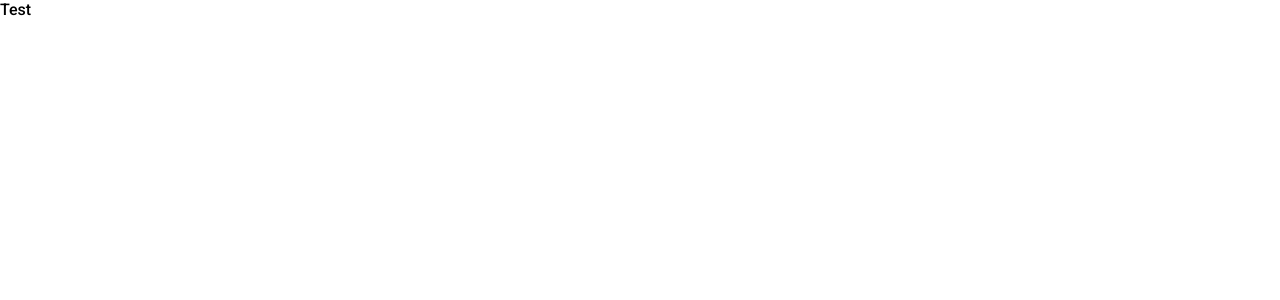
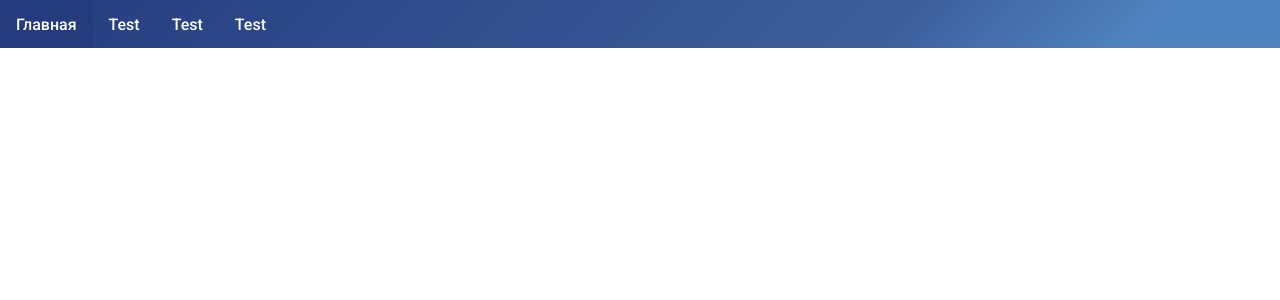
Before and after one commit to basizov/FeaturesReact, a React (Create React App) app: page /navigation in a window 1280 px wide. Shown: the top 300 px of the page. Built offline with nearby package versions, Linux system fonts and the light colour scheme.

Commit message:
Navigation
Была добавлена фишка по работе с Navigation.

```diff
--- a/src/app/layout/App.tsx
+++ b/src/app/layout/App.tsx
@@ -1,9 +1,13 @@
 import React from 'react';
+import { Route } from 'react-router';
+import Home from '../../features/Home/Home';
+import Navigation from '../../features/Navigation/Navigation';
 
 const App: React.FC = () => {
   return (
     <div className="App">
-      Test
+      <Route exact path='/' component={Home} />
+      <Route exact path='/navigation' component={Navigation} />
     </div>
   );
 }
--- a/src/app/layout/style.scss
+++ b/src/app/layout/style.scss
@@ -6,3 +6,10 @@
   box-sizing: border-box;
   font-family: 'Roboto', sans-serif;
 }
+
+.container {
+  width: 1440px;
+  margin: 0 auto;
+}
+
+@import '../../features/Navigation/navigation';
--- /dev/null
+++ b/src/features/Home/Home.tsx
@@ -0,0 +1,12 @@
+import React from 'react';
+import { Link } from 'react-router-dom';
+
+const Home: React.FC = () => {
+  return (
+    <section className="home">
+      <Link to='/navigation'>Navigation</Link>
+    </section>
+  );
+};
+
+export default  Home;
--- /dev/null
+++ b/src/features/Navigation/Navigation.tsx
@@ -0,0 +1,25 @@
+import React from 'react';
+import { Link } from 'react-router-dom';
+import NavigationItem from './NavigationItem';
+import NavigationList from './NavigationList';
+
+const Navigation: React.FC = () => {
+  return (
+    <nav className="navigation">
+      <div className="container">
+        <NavigationList className='navigation__list'>
+          <Link to='/' className='navigation__link'>
+            <NavigationItem className='navigation__item'>
+              Главная
+            </NavigationItem>
+          </Link>
+          <NavigationItem className='navigation__item'>Test</NavigationItem>
+          <NavigationItem className='navigation__item'>Test</NavigationItem>
+          <NavigationItem className='navigation__item'>Test</NavigationItem>
+        </NavigationList>
+      </div>
+    </nav>
+  );
+};
+
+export default  Navigation;
--- /dev/null
+++ b/src/features/Navigation/NavigationItem.tsx
@@ -0,0 +1,16 @@
+import React from 'react';
+
+interface IProps {
+  className?: string;
+  onClick?: () => void;
+}
+
+const NavigationItem: React.FC<IProps> = ({className, onClick, children}) => {
+  return (
+    <div className={className} onClick={onClick}>
+      {children}
+    </div>
+  );
+};
+
+export default  NavigationItem;
--- /dev/null
+++ b/src/features/Navigation/NavigationList.tsx
@@ -0,0 +1,15 @@
+import React from 'react';
+
+interface IProps {
+  className?: string;
+}
+
+const NavigationList: React.FC<IProps> = ({className, children}) => {
+  return (
+    <div className={className}>
+      {children}
+    </div>
+  );
+};
+
+export default  NavigationList;
--- /dev/null
+++ b/src/features/Navigation/_navigation.scss
@@ -0,0 +1,38 @@
+.navigation {
+  position: fixed;
+  top: 0;
+  left: 0;
+  width: 100%;
+  height: 3rem;
+  background-image: linear-gradient(
+    135deg,
+    rgb(36, 60, 126) 0%,
+    rgb(61, 94, 155) 69%,
+    rgb(80, 132, 192) 89%
+  );
+  &__list {
+    display: flex;
+    align-items: center;
+  }
+  &__link {
+    text-decoration: none;
+  }
+  &__item {
+    text-decoration: none;
+    cursor: pointer;
+    font-size: 16px;
+    font-weight: 500;
+    color: #fff;
+    padding: 1rem;
+    height: 3rem;
+    display: flex;
+    justify-content: center;
+    align-items: center;
+    &:hover {
+      background-color: rgb(36, 60, 126);
+    }
+    &:active {
+      background-color: rgb(32, 55, 117);
+    }
+  }
+}
--- a/src/index.tsx
+++ b/src/index.tsx
@@ -1,11 +1,15 @@
 import React from 'react';
 import ReactDOM from 'react-dom';
+import { Router } from 'react-router';
+import { createBrowserHistory } from 'history';
 import App from './app/layout/App';
 import './app/layout/style.scss';
 
+export const history = createBrowserHistory();
+
 ReactDOM.render(
-  <React.StrictMode>
+  <Router history={history}>
     <App />
-  </React.StrictMode>,
+  </Router>,
   document.getElementById('root')
 );
```
